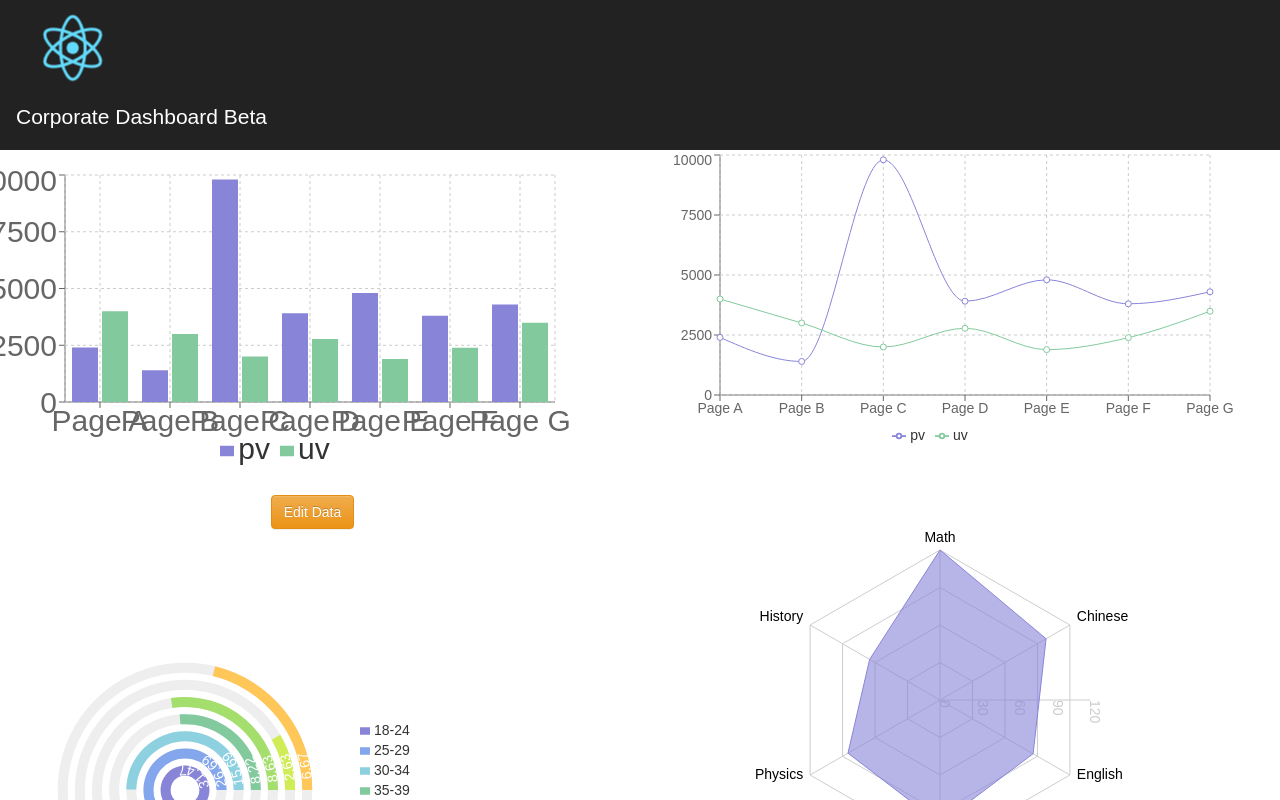
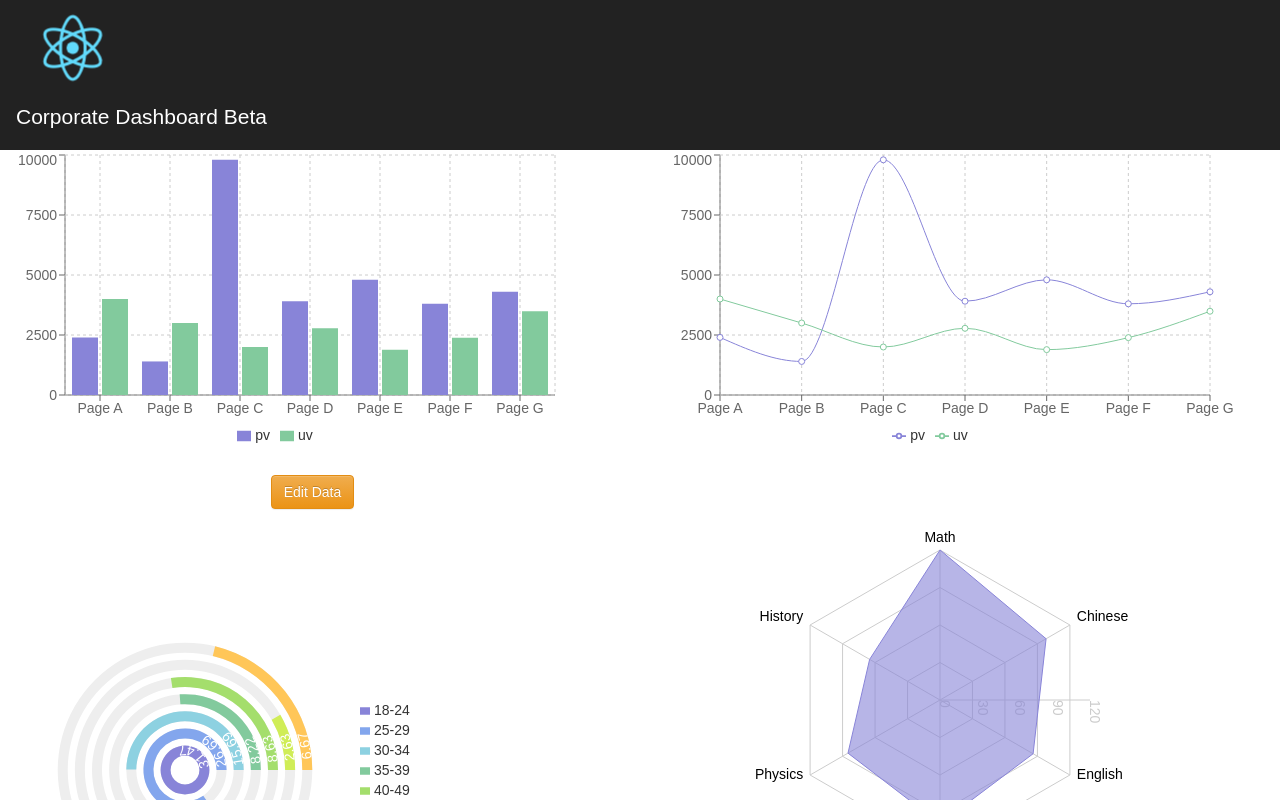
Before and after one commit to chrisacciai/dashboard, a React (Create React App) app: page / in a window 1280 px wide. Shown: the top 800 px of the page. Built offline with nearby package versions, Linux system fonts and the light colour scheme.

Commit message:
graph formatting

```diff
--- a/src/App.js
+++ b/src/App.js
@@ -114,7 +114,7 @@ class App extends Component {
         </header>
       <div class = "row">
         <div class = "column">
-          <h2 style={ shown }>
+          <p style={ shown }>
           <BarChart width={600} height={300} data={data}
           margin={{top: 5, right: 30, left: 20, bottom: 5}}>
           <XAxis dataKey="name"/>
@@ -125,7 +125,7 @@ class App extends Component {
           <Bar dataKey="pv" fill="#8884d8" />
           <Bar dataKey="uv" fill="#82ca9d" />
           </BarChart>
-          </h2>
+          </p>
           <h2 style={ hidden }>Edit Data Here...</h2>
           <h1 className="Button"><Button onClick={this.toggle.bind(this)} bsStyle="warning">Edit Data</Button></h1>
 
```
